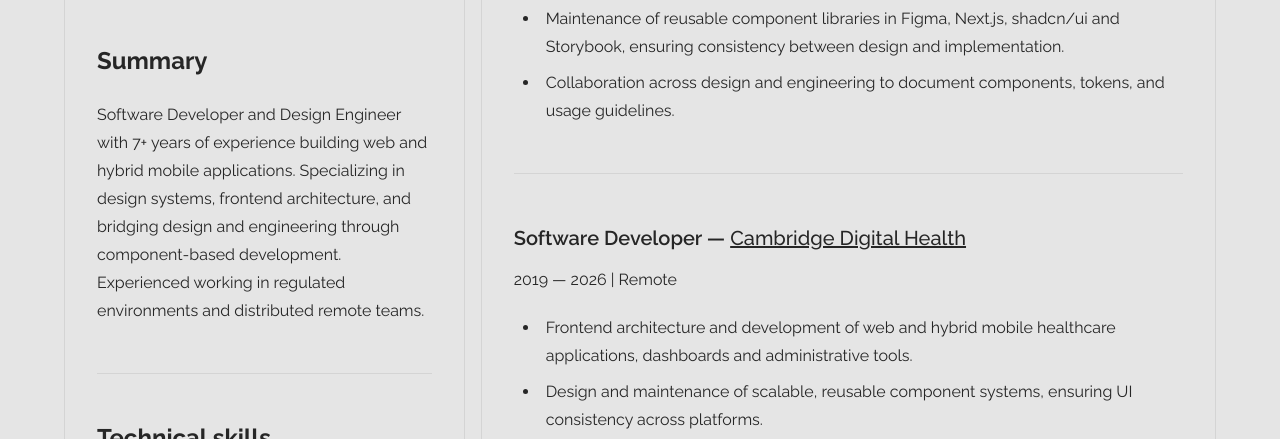
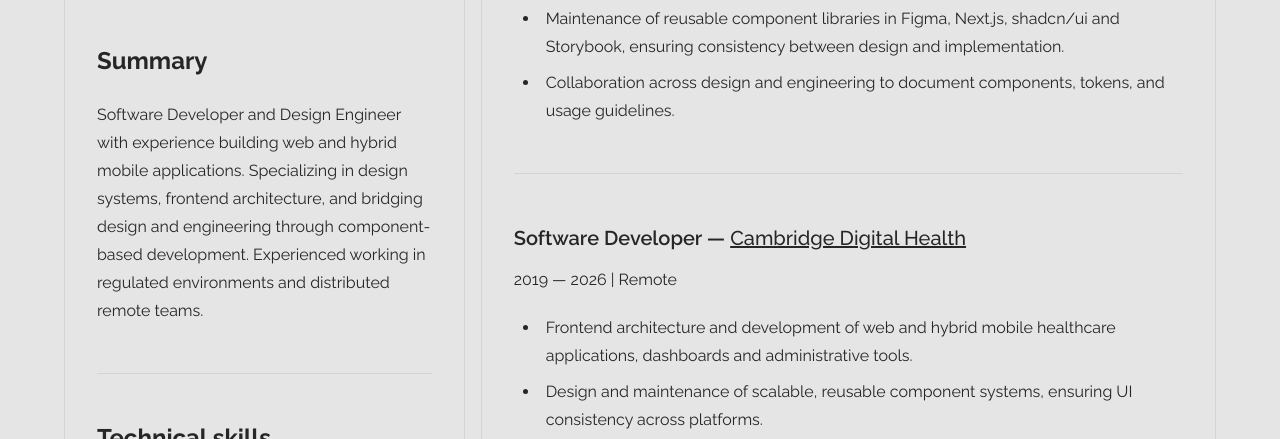
Before and after one commit to pxbrandao/pxbrandao.github.io, a plain HTML site: page index.html in a window 1280 px wide. Shown: the part 328-767 px from the top of the page. Drawn offline with nearby package versions, Linux system fonts and the light colour scheme.

Commit message:
chore: update contents

```diff
--- a/index.html
+++ b/index.html
@@ -209,7 +209,7 @@
           </div>
           <h2 id="summary-heading">Summary</h2>
           <p>
-            Software Developer and Design Engineer with 7+ years of experience
+            Software Developer and Design Engineer with experience
             building web and hybrid mobile applications. Specializing in design
             systems, frontend architecture, and bridging design and engineering
             through component-based development. Experienced working in
```
Also changed, not shown: 2 other files.
